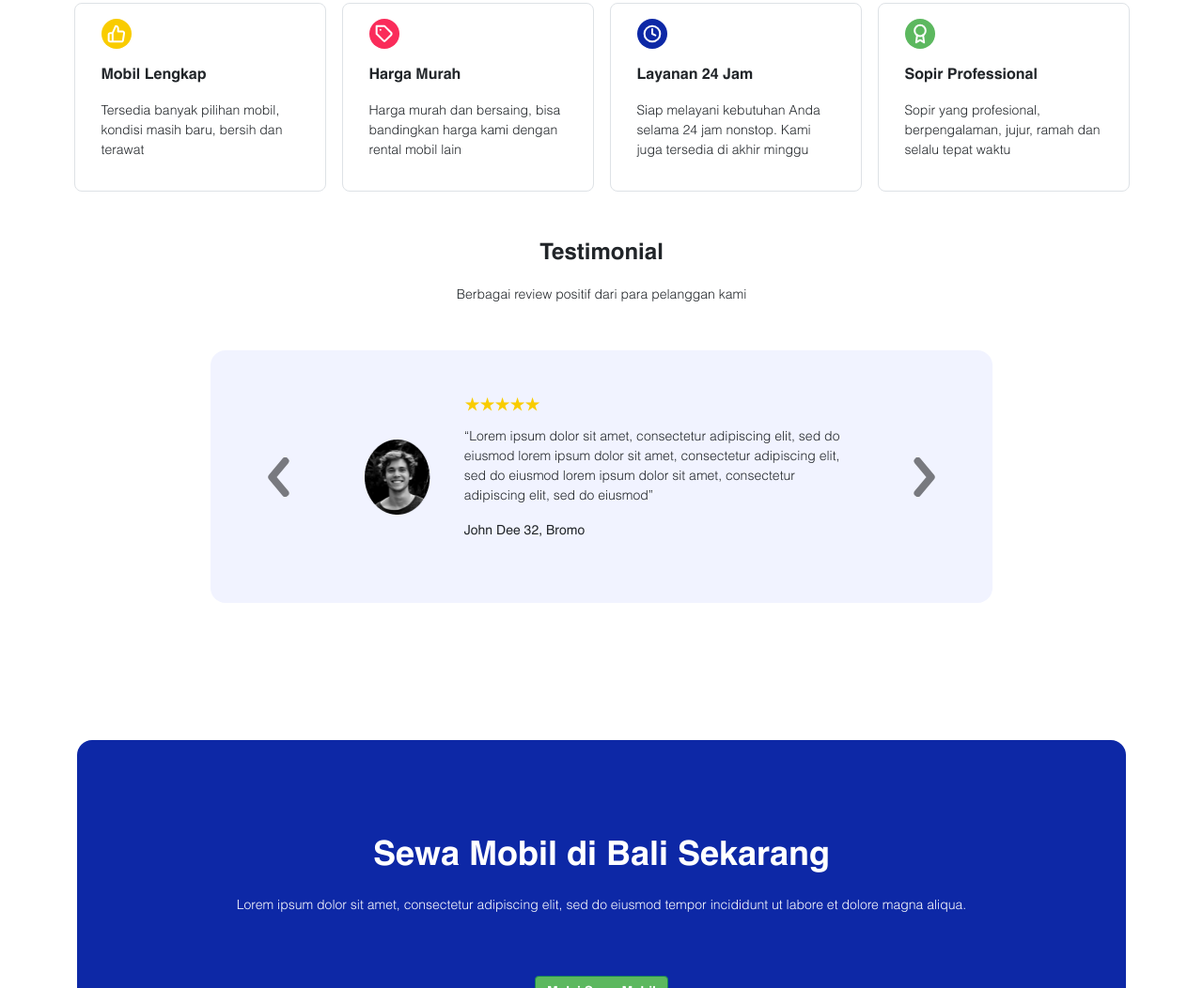
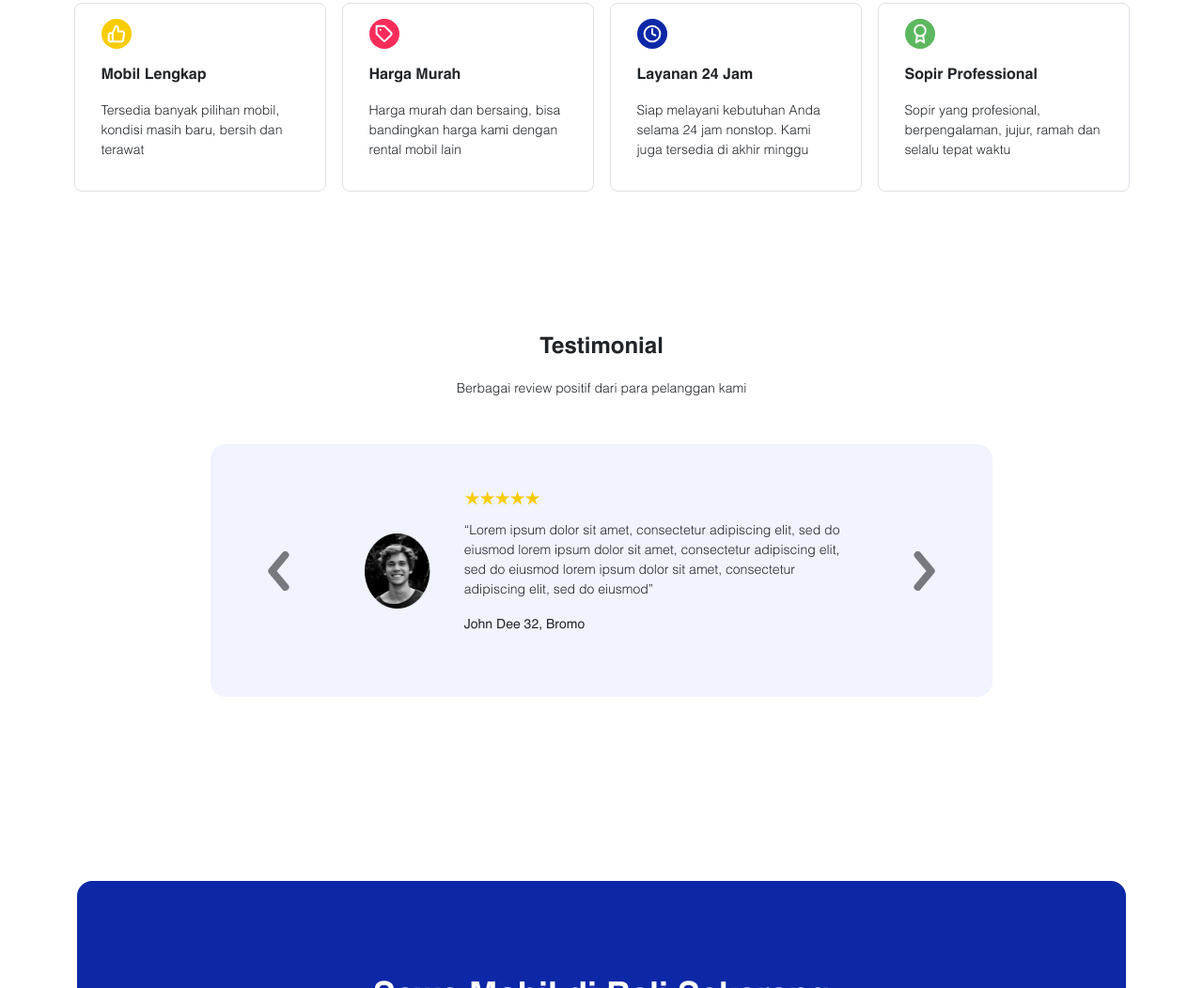
Before and after one commit to OddDuckkk/24001183-km7-bra-carrental-ch1, a plain HTML site: page index.html in a window 1280 px wide. Shown: the part 1357-2409 px from the top of the page at 94% size. Drawn offline with Linux system fonts and the light colour scheme.

Commit message:
fix: changed html name to index

```diff
--- a/LandingPage.html
+++ b/index.html
@@ -18,7 +18,7 @@
         <div class="container header">
           <header class="d-flex flex-wrap justify-content-center py-3 mb-4 nav-header">
             <!-- Logo Goes Here -->
-            <a href="/" class="d-flex align-items-center mb-3 mb-md-0 me-md-auto link-body-emphasis text-decoration-none">
+            <a href="#" class="d-flex align-items-center mb-3 mb-md-0 me-md-auto link-body-emphasis text-decoration-none">
               <img src="public/assets/img/logo.png" loading="lazy">
             </a>
             <!-- Navbar toggler (Hamburger button) -->
@@ -215,7 +215,7 @@
         </div>
       </div>
       <!-- Testimonial Section -->
-      <div class="container-fluid mb-5" id="testimonial">
+      <div class="container-fluid mb-5 container-testimonial" id="testimonial">
         <!-- Testimonial Header/Title -->
         <div class="container-testimonial__title">
             <p class="font__helvetica--medium--bold text-center">Testimonial</p>
--- a/public/assets/dist/css/index.css
+++ b/public/assets/dist/css/index.css
@@ -69,6 +69,10 @@ html, body {
     display: flex;
     flex-wrap: wrap;
     justify-content:space-around;
+}
+.container-testimonial {
+    padding-top: 100px;
+    padding-bottom: 50px;
 }
 .container-carousel {
     max-width: 832px;
```
